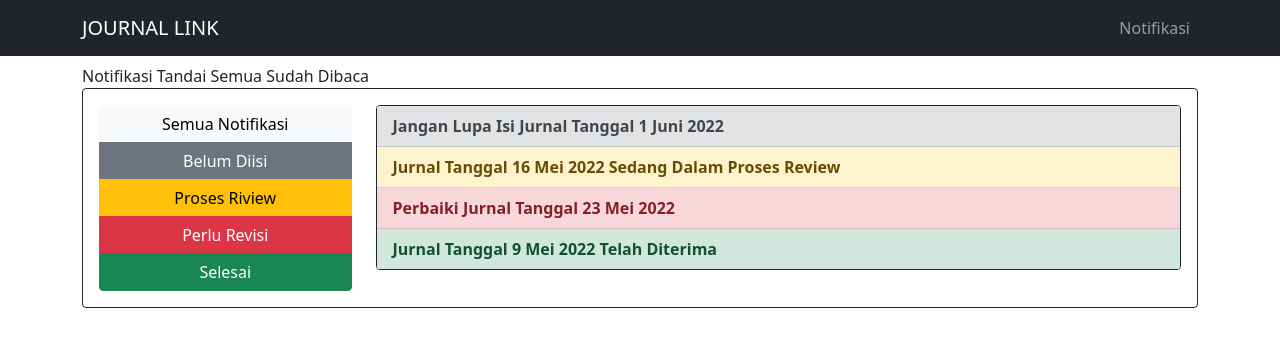
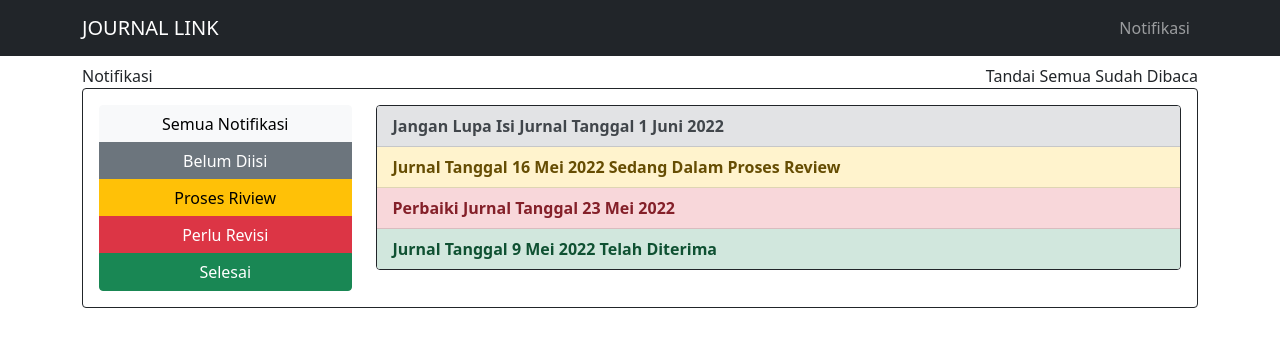
Before and after one commit to rg-km/final-project-engineering-75, a React (Create React App) app in the folder client-side/: page /notifikasi in a window 1280 px wide. Shown: the top 346 px of the page. Built offline with nearby package versions, Linux system fonts and the light colour scheme.

Commit message:
update tampilan notifikasi

```diff
--- a/client-side/src/pages/notifikasi.js
+++ b/client-side/src/pages/notifikasi.js
@@ -7,7 +7,10 @@
   return (
     <Container>
       <Stack gap={2}>
-        <div style={{ display: "flex", justifyContent: "space-between" }}>Notifikasi Tandai Semua Sudah Dibaca</div>
+        <div style={{ display: "flex", justifyContent: "space-between" }}>
+          <Col className="text-start"> Notifikasi</Col>
+          <Col className="text-end">Tandai Semua Sudah Dibaca</Col>
+        </div>
       </Stack>
       <Card border="dark">
         <Card.Body>
```
